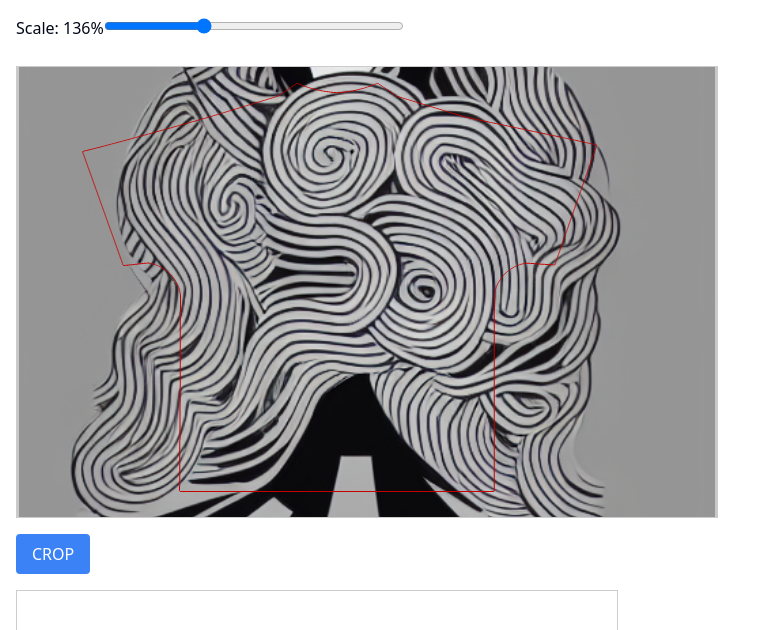
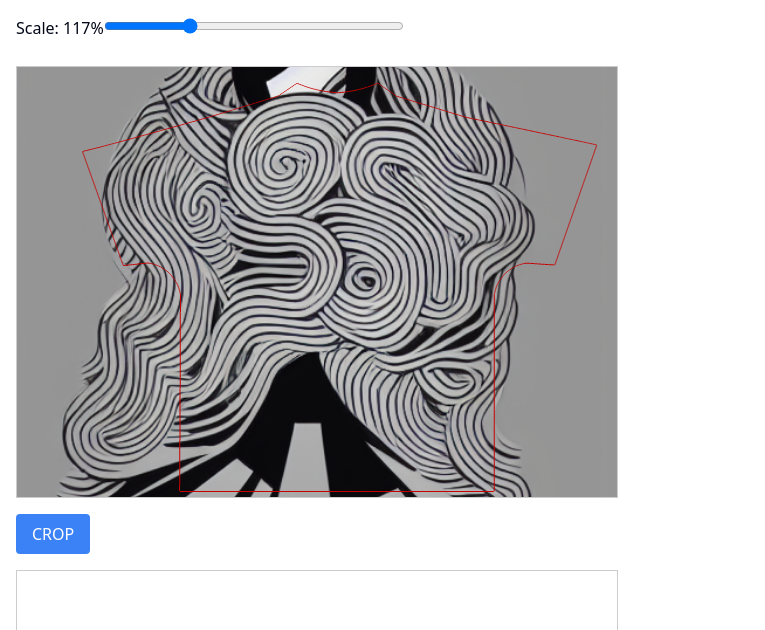
Before and after one commit to kanadomekei/progate-hackthon-candle, a Next.js app in the folder frontend/: page /mock/crop in a window 1280 px wide. Shown: the top 630 px of the page, without its empty margins (0-765 px from the left). Built offline with nearby package versions, Linux system fonts and the light colour scheme.

Commit message:
画像を移動させる処理を変更

```diff
--- a/frontend/src/app/mock/crop/page.tsx
+++ b/frontend/src/app/mock/crop/page.tsx
@@ -14,8 +14,8 @@ export default function CropPage() {
   const [imageLoaded, setImageLoaded] = useState<boolean>(false);
 
   // 定数
-  const CANVAS_WIDTH = 700;
-  const CANVAS_HEIGHT = 450;
+  const CANVAS_WIDTH = 600;
+  const CANVAS_HEIGHT = 430;
   const OUT_WIDTH = 600;
   const OUT_HEIGHT = 430;
 
@@ -175,10 +175,17 @@ export default function CropPage() {
 
   const handleMouseMove = (e: React.MouseEvent) => {
     if (!mouseDown) return;
+
+    const dx = startPos.x - e.pageX;
+    const dy = startPos.y - e.pageY;
     const v = scale * 0.01;
-    const newX = imagePos.x + (startPos.x - e.pageX) / v;
-    const newY = imagePos.y + (startPos.y - e.pageY) / v;
-    setImagePos({ x: newX, y: newY });
+
+    setImagePos(prev => ({
+      x: prev.x + dx / v,
+      y: prev.y + dy / v
+    }));
+
+    setStartPos({ x: e.pageX, y: e.pageY });
     drawCanvas();
   };
 
```
